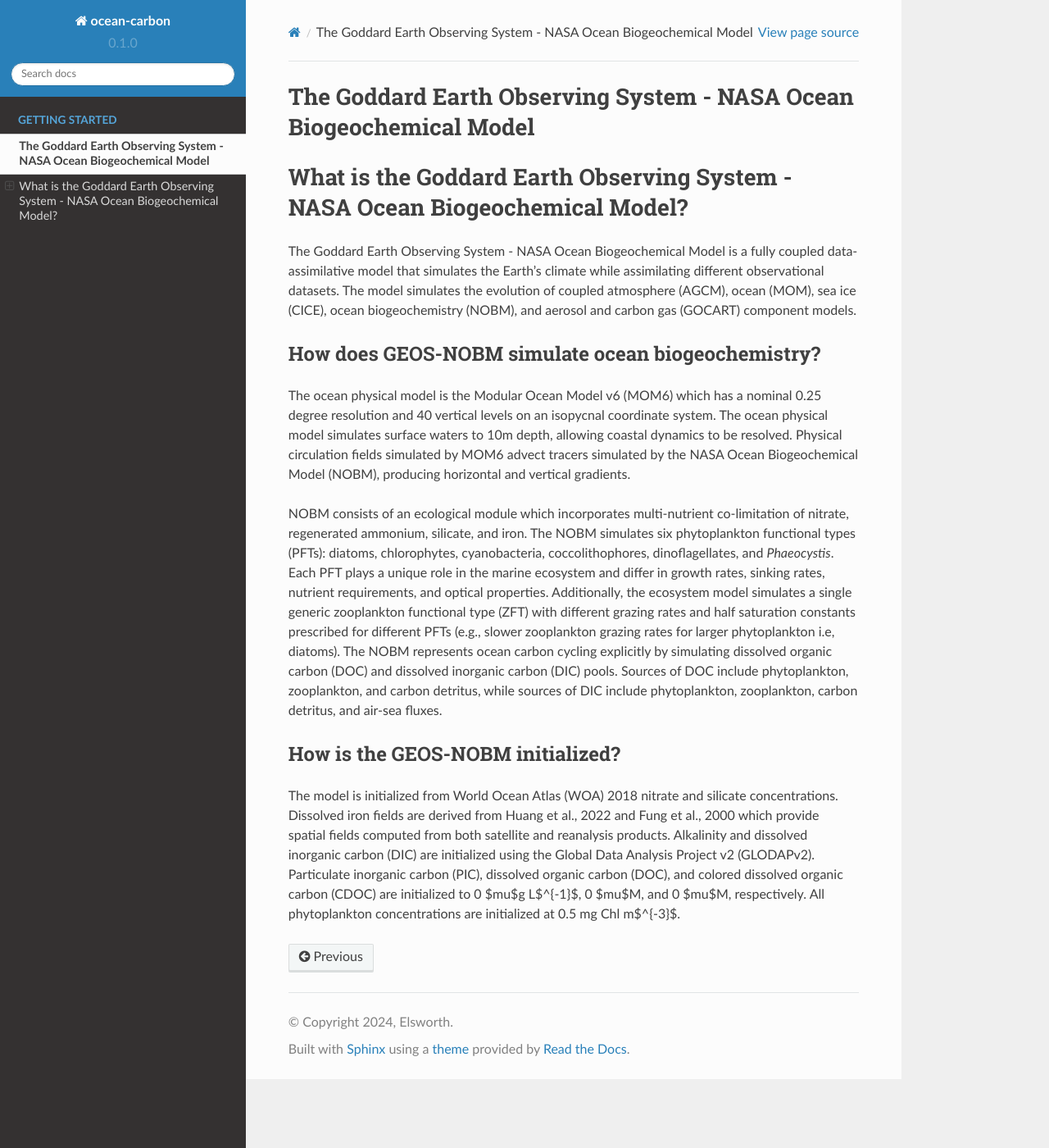
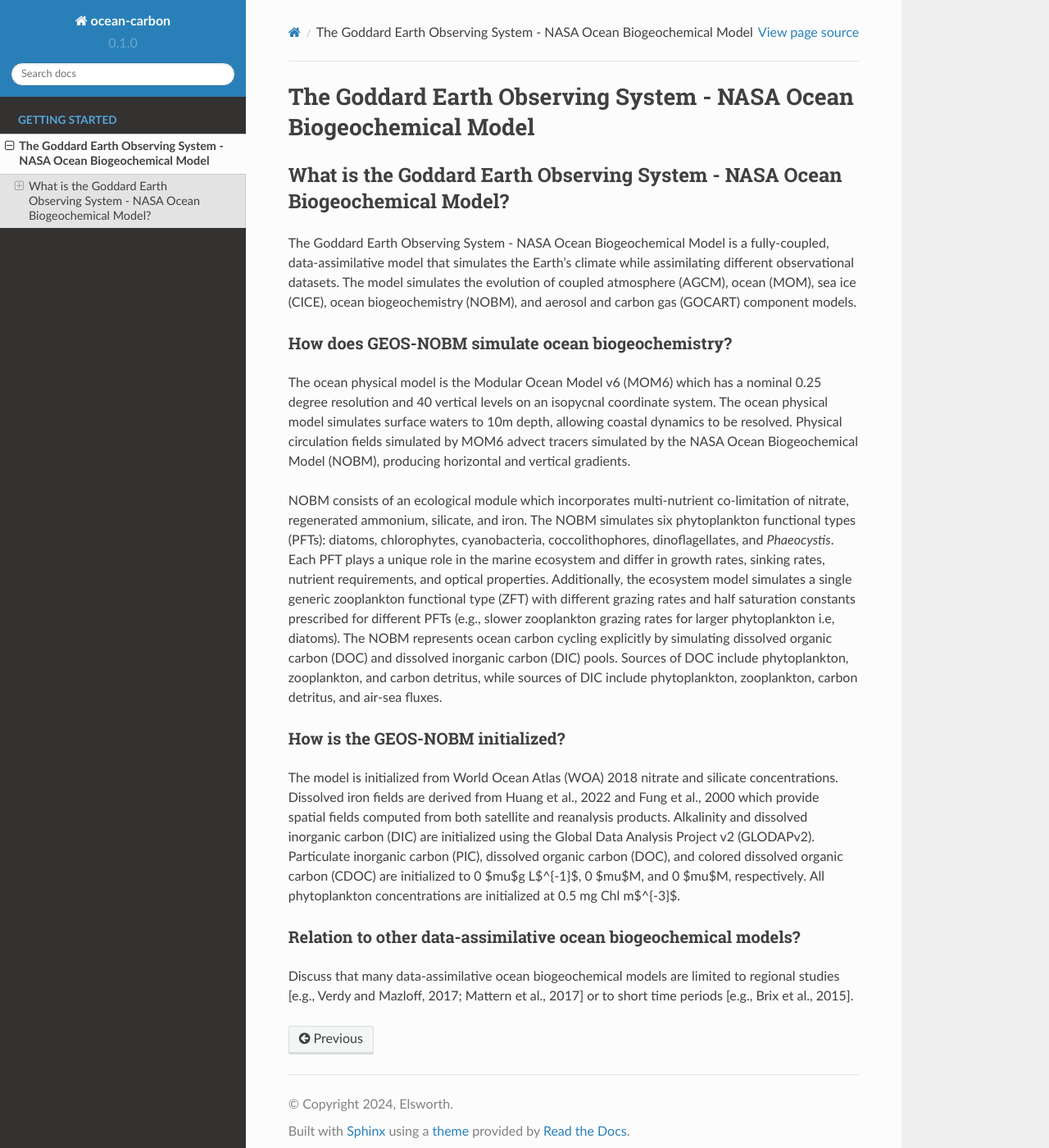
Before and after one commit to gelsworth/ocean-carbon, a Sphinx documentation site: the page built from docs/intro.rst, in a window 1280 px wide and 1400 px high. Shown: the whole window at 82% size. Built offline with Sphinx 7.4.7 and the Read the Docs theme 2.0.0, drawn with Linux system fonts in a browser that asks for light colours.

Commit message:
Update intro.rst

```diff
--- a/docs/intro.rst
+++ b/docs/intro.rst
@@ -2,11 +2,11 @@
 The Goddard Earth Observing System - NASA Ocean Biogeochemical Model
 ####################################################################
 
-#############################################################################
+*****************************************************************************
 What is the Goddard Earth Observing System - NASA Ocean Biogeochemical Model?
-#############################################################################
+*****************************************************************************
 
-The Goddard Earth Observing System - NASA Ocean Biogeochemical Model is a fully coupled data-assimilative model that simulates the Earth's climate while assimilating different observational datasets. The model simulates the evolution of coupled atmosphere (AGCM), ocean (MOM), sea ice (CICE), ocean biogeochemistry (NOBM), and aerosol and carbon gas (GOCART) component models.
+The Goddard Earth Observing System - NASA Ocean Biogeochemical Model is a fully-coupled, data-assimilative model that simulates the Earth's climate while assimilating different observational datasets. The model simulates the evolution of coupled atmosphere (AGCM), ocean (MOM), sea ice (CICE), ocean biogeochemistry (NOBM), and aerosol and carbon gas (GOCART) component models.
 
 How does GEOS-NOBM simulate ocean biogeochemistry?
 ==================================================
@@ -17,3 +17,7 @@
 How is the GEOS-NOBM initialized?
 =================================
 The model is initialized from World Ocean Atlas (WOA) 2018 nitrate and silicate concentrations. Dissolved iron fields are derived from Huang et al., 2022 and Fung et al., 2000 which provide spatial fields computed from both satellite and reanalysis products. Alkalinity and dissolved inorganic carbon (DIC) are initialized using the Global Data Analysis Project v2 (GLODAPv2). Particulate inorganic carbon (PIC), dissolved organic carbon (DOC), and colored dissolved organic carbon (CDOC) are initialized to 0 $\mu$g L$^{-1}$, 0 $\mu$M, and 0 $\mu$M, respectively. All phytoplankton concentrations are initialized at 0.5 mg Chl m$^{-3}$.
+
+Relation to other data-assimilative ocean biogeochemical models?
+================================================================
+Discuss that many data-assimilative ocean biogeochemical models are limited to regional studies [e.g., Verdy and Mazloff, 2017; Mattern et al., 2017] or to short time periods [e.g., Brix et al., 2015].
```
